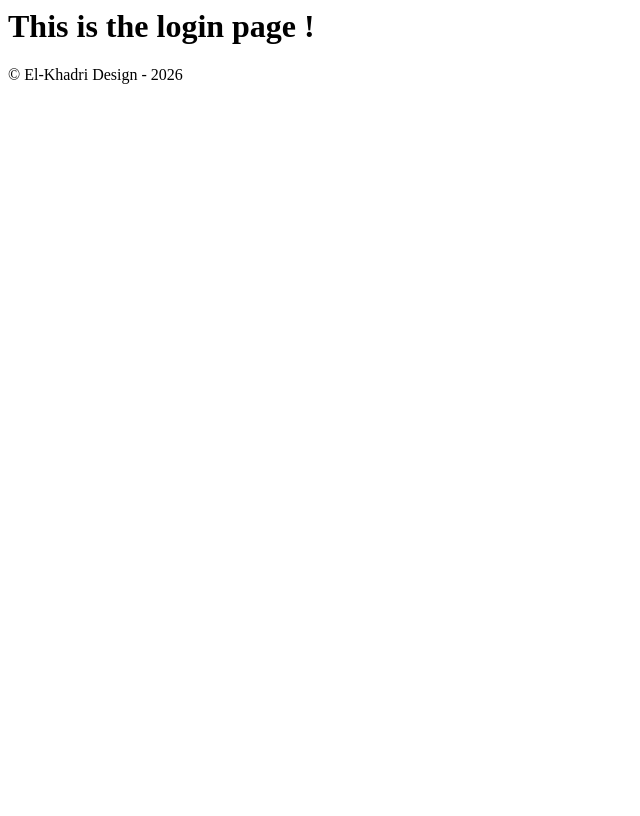
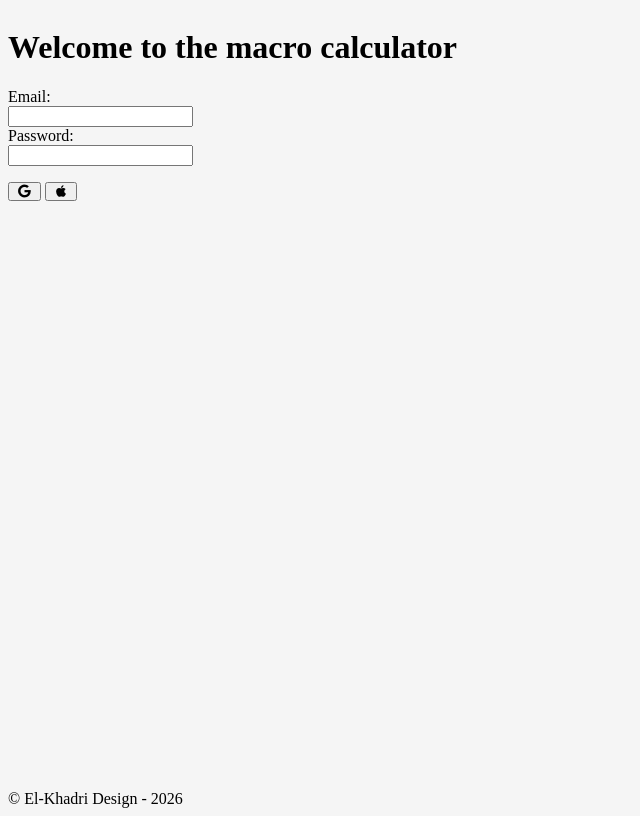
Before and after one commit to maxcol01/macro-calculator-v1, a Flask app: page /login in a window 1280 px wide. Shown: the whole page, without its empty margins (0-640 px from the left). Before the commit the page ends 84 px from the top, so only its background shows below. Run offline with Flask 3, Linux system fonts and the light colour scheme; some libraries are stand-ins or nearby versions.

Commit message:
adding the HTML elements of the loggin page: inputs field + google and apple buttons

```diff
--- a/frontend/static/styles/base.css
+++ b/frontend/static/styles/base.css
@@ -0,0 +1,15 @@
+html {
+    background-color: whitesmoke;
+    margin: 0;
+    padding: 0;
+}
+
+body {
+    min-height: 100%;
+    display: flex;
+    flex-direction: column;
+}
+
+footer {
+    margin-top: auto;
+}
--- a/frontend/templates/base.html
+++ b/frontend/templates/base.html
@@ -2,6 +2,8 @@
 <head>
     <meta charset="UTF-8">
     <meta name="viewport" content="width=device-width, initial-scale=1">
+    <link rel="stylesheet" href="../static/styles/base.css">
+    <link rel="stylesheet" href="https://cdnjs.cloudflare.com/ajax/libs/font-awesome/7.0.1/css/all.min.css" integrity="sha512-2SwdPD6INVrV/lHTZbO2nodKhrnDdJK9/kg2XD1r9uGqPo1cUbujc+IYdlYdEErWNu69gVcYgdxlmVmzTWnetw==" crossorigin="anonymous" referrerpolicy="no-referrer" />
     {% block title %}
         <title>Macronutrients calculator app</title>
     {% endblock %}
--- a/frontend/templates/login.html
+++ b/frontend/templates/login.html
@@ -4,5 +4,21 @@
 {% endblock %}
 
 {% block content %}
-    <h1> This is the login page !</h1>
+    <h1> Welcome to the macro calculator</h1>
+    <form action="{{url_for('check_credentials')}}" method="post">
+        <label for="email">Email:</label><br>
+        <input type="email" name="email" id="email"><br>
+        <label for="pwd">Password:</label><br>
+        <input type="password" name="pwd" id="pwd">
+    </form>
+    <div class="sso">
+        <button class="sso-btn">
+            <i class="fa-brands fa-google"></i>
+        </button>
+        <button class="sso-btn">
+            <i class="fa-brands fa-apple"></i></h2>
+        </button>
+
+    </div>
+
 {% endblock %}
```
